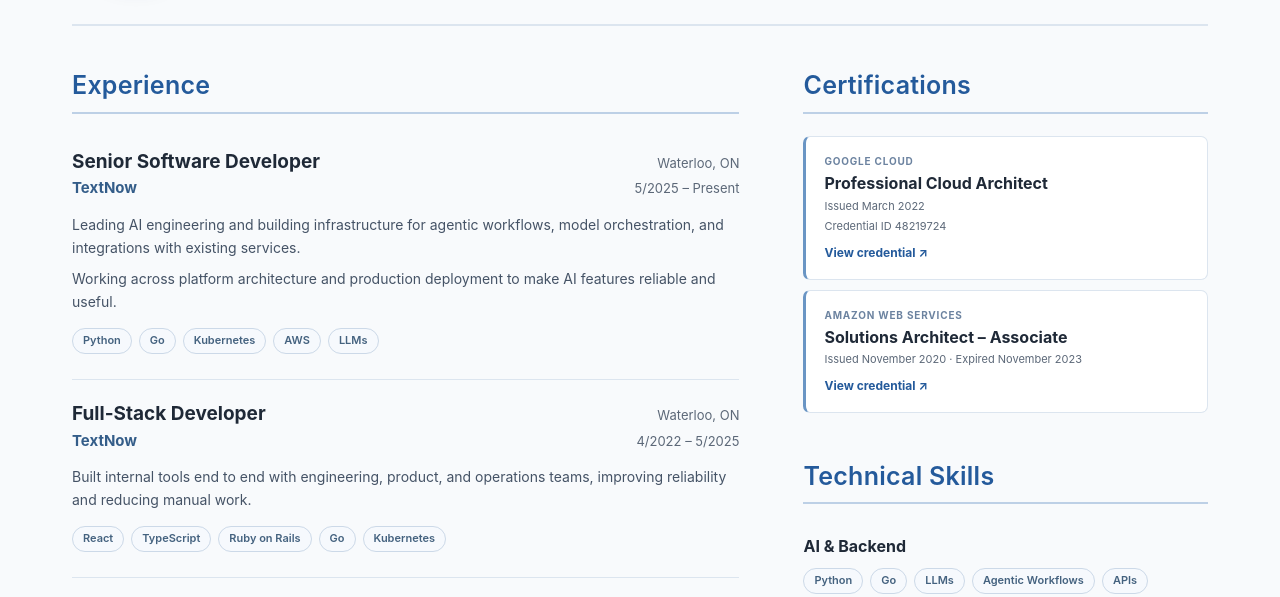
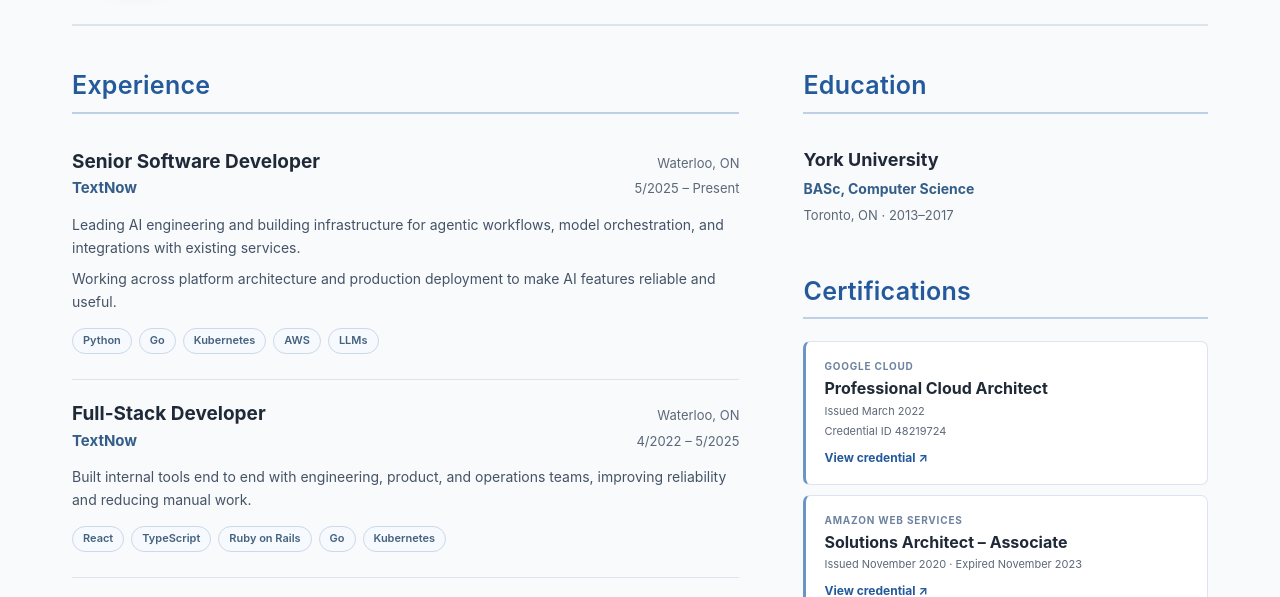
Before and after one commit to moeealii/cloud-resume, a Gatsby site: page / in a window 1280 px wide. Shown: the part 211-808 px from the top of the page. Built offline with nearby package versions, Linux system fonts and the light colour scheme; Gatsby itself is replaced by a stand-in of ours.

Commit message:
Restore education and add Pandew side project

```diff
--- a/data/profile.json
+++ b/data/profile.json
@@ -6,6 +6,14 @@
     "email": "me@mohameda.li",
     "location": "Toronto, ON"
   },
+  "education": [
+    {
+      "institution": "York University",
+      "degree": "BASc, Computer Science",
+      "location": "Toronto, ON",
+      "years": "2013–2017"
+    }
+  ],
   "experience": [
     {
       "role": "Senior Software Developer",
@@ -43,6 +51,11 @@
     }
   ],
   "projects": [
+    {
+      "name": "Pandew",
+      "company": "Side Project",
+      "description": "An AI-powered skincare app for tracking products, scanning them with the camera, and building personalized morning and evening routines."
+    },
     {
       "name": "Cloud Resume",
       "company": "Personal Project",
--- /dev/null
+++ b/src/components/Education.js
@@ -0,0 +1,20 @@
+import React from "react";
+
+const Education = ({ data = [] }) => (
+  <section className="resume-section" aria-labelledby="education-title">
+    <h2 className="section-header" id="education-title">
+      Education
+    </h2>
+    {data.map((item) => (
+      <div className="education" key={item.institution}>
+        <h3>{item.institution}</h3>
+        <strong>{item.degree}</strong>
+        <p>
+          {item.location} · {item.years}
+        </p>
+      </div>
+    ))}
+  </section>
+);
+
+export default Education;
--- a/src/pages/index.js
+++ b/src/pages/index.js
@@ -3,6 +3,7 @@ import React from "react";
 import Header from "../components/Header";
 import Experience from "../components/Experience";
 import ProjectGroup from "../components/ProjectGroup";
+import Education from "../components/Education";
 import Certifications from "../components/Certifications";
 import Skills from "../components/Skills";
 import Footer from "../components/Footer";
@@ -28,6 +29,7 @@ const IndexPage = () => (
         <ProjectGroup data={resume.projects} />
       </div>
       <aside>
+        <Education data={resume.education} />
         <Certifications data={resume.certifications} />
         <Skills data={resume.skills} />
       </aside>
--- a/src/styles.css
+++ b/src/styles.css
@@ -200,6 +200,24 @@ a:hover {
 .project p {
   margin-top: 10px;
 }
+.education {
+  padding: 20px 0 2px;
+}
+.education h3 {
+  font-size: 18px;
+  line-height: 1.3;
+  font-weight: 650;
+  margin: 0 0 5px;
+}
+.education strong {
+  font-size: 14px;
+  color: #345d89;
+}
+.education p {
+  font-size: 13px;
+  color: var(--muted);
+  margin: 6px 0 0;
+}
 .certification-list {
   display: grid;
   gap: 10px;
```
